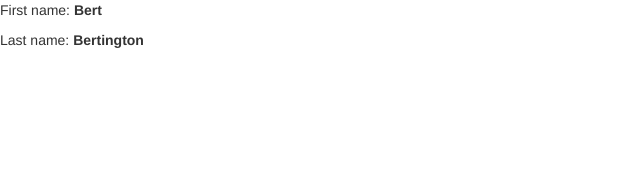
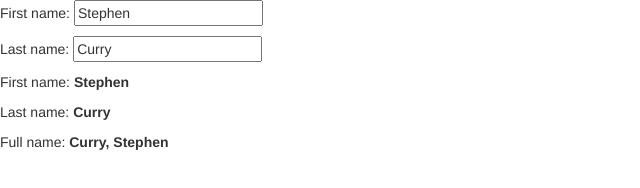
Before and after one commit to KendrickPC/apiProject, a plain HTML site: page index.html in a window 1280 px wide. Shown: the whole page, without its empty margins (0-640 px from the left). Drawn offline with Linux system fonts and the light colour scheme.

Commit message:
ended on INTRODUCTION step 4 of 5 tutorial

```diff
--- a/index.html
+++ b/index.html
@@ -19,11 +19,15 @@
   </head>
   <body>
 
-    <p>First name: <strong data-bind="text: firstName">todo</strong></p>
-    <p>Last name: <strong data-bind="text: lastName">todo</strong></p>
+        <!-- This is a *view* - HTML markup that defines the appearance of your UI -->
 
+        <p>First name: <input data-bind="value: firstName" /></p>
+        <p>Last name: <input data-bind="value: lastName" /></p>
 
+        <p>First name: <strong data-bind="text: firstName"></strong></p>
+        <p>Last name: <strong data-bind="text: lastName"></strong></p>
 
+        <p>Full name: <strong data-bind="text: fullName"></strong></p>
 
 
 
@@ -32,13 +36,6 @@
     <!-- Include all compiled plugins (below), or include individual files as needed -->
     <script src="bower_components/bootstrap/dist/js/bootstrap.min.js"></script>
     <script type='text/javascript' src='bower_components/knockout/dist/knockout.js'></script>
-
-
-
-
-
-
-
     <script src="js/main.js"></script>
   </body>
 </html>
--- a/js/main.js
+++ b/js/main.js
@@ -1,7 +1,10 @@
 // This is a simple *viewmodel* - JavaScript that defines the data and behavior of your UI
 function AppViewModel() {
-    this.firstName = "Bert";
-    this.lastName = "Bertington";
+    this.firstName = ko.observable("Stephen");
+    this.lastName = ko.observable("Curry");
+    this.fullName = ko.computed(function() {
+    return this.lastName() + ", " + this.firstName();
+}, this);
 }
 
 // Activates knockout.js
```
Also changed, not shown: README.md.
